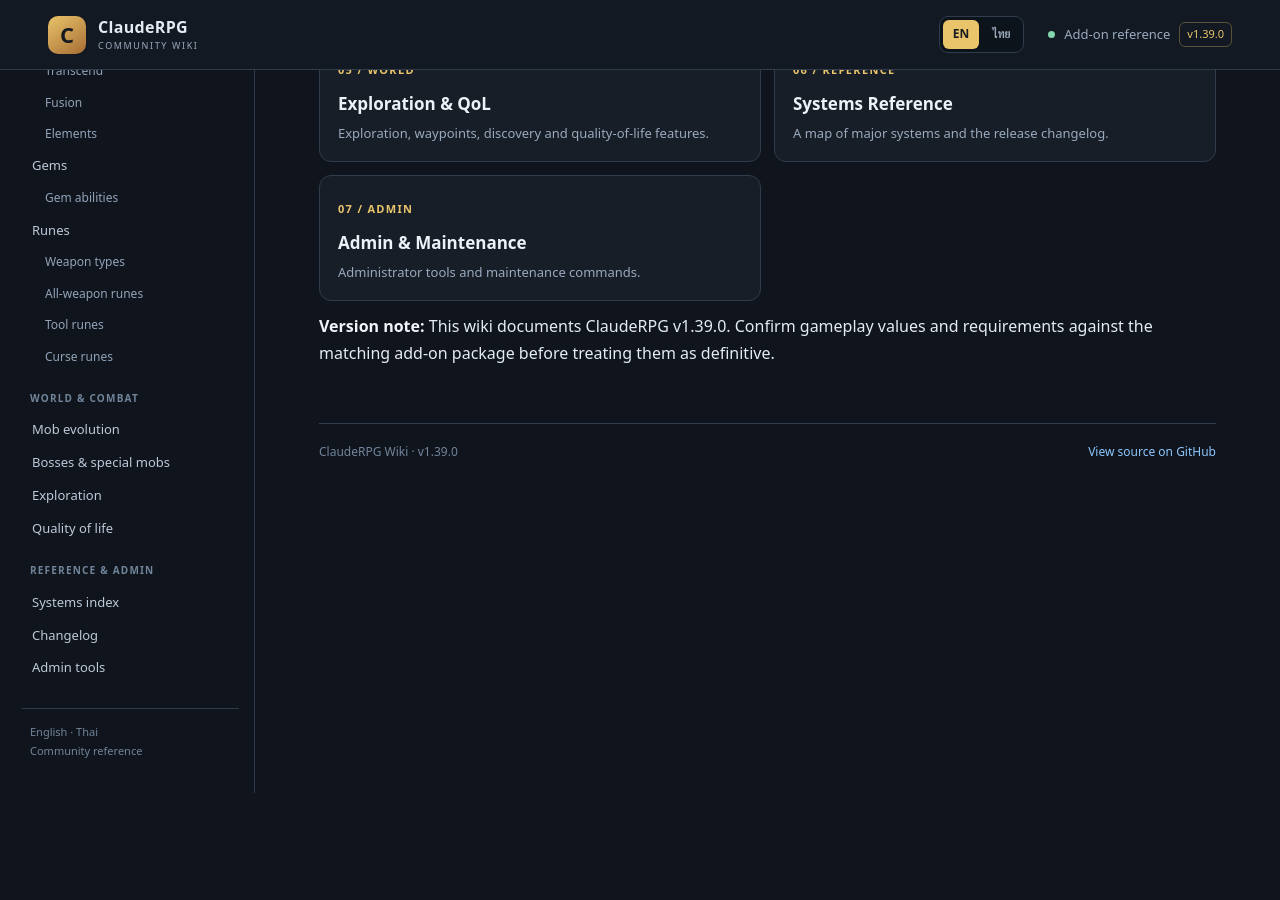
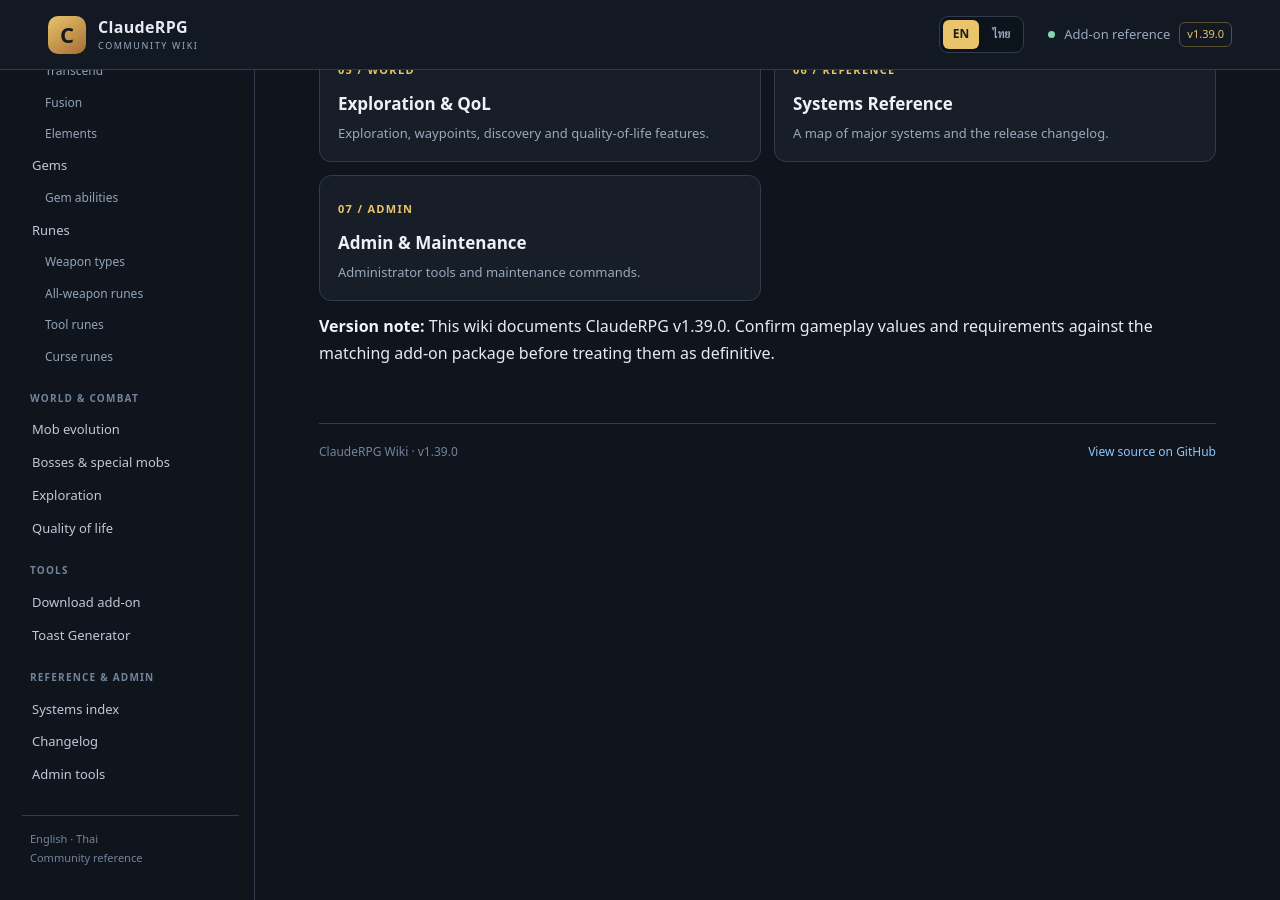
Before and after one commit to miniTorch25/ClaudeRPG-Wiki-V2, a Jekyll site: the page built from index.md, in a window 1280 px wide and 900 px high, scrolled down 843 px. Built offline with Jekyll 4.4.1, drawn with Linux system fonts in a browser that asks for light colours; before the commit the page ends 1636 px from its top, so only the background shows below that.

Commit message:
Add Download and Toast tools to wiki navigation

```diff
--- a/_layouts/default.html
+++ b/_layouts/default.html
@@ -60,6 +60,9 @@
         <a href="{{ '/Bosses-and-Special-Mobs' | relative_url }}"><span data-lang="en">Bosses &amp; special mobs</span><span data-lang="th">บอสและมอนสเตอร์พิเศษ</span></a>
         <a href="{{ '/Exploration' | relative_url }}"><span data-lang="en">Exploration</span><span data-lang="th">การสำรวจ</span></a>
         <a href="{{ '/Quality-of-Life' | relative_url }}"><span data-lang="en">Quality of life</span><span data-lang="th">ระบบอำนวยความสะดวก</span></a>
+        <p class="nav-heading"><span data-lang="en">TOOLS</span><span data-lang="th">เครื่องมือ</span></p>
+        <a href="{{ '/Download' | relative_url }}"><span data-lang="en">Download add-on</span><span data-lang="th">ดาวน์โหลดแอดออน</span></a>
+        <a href="{{ '/Toast-Generator' | relative_url }}"><span data-lang="en">Toast Generator</span><span data-lang="th">เครื่องมือสร้าง Toast</span></a>
         <p class="nav-heading"><span data-lang="en">REFERENCE &amp; ADMIN</span><span data-lang="th">ข้อมูลอ้างอิงและผู้ดูแล</span></p>
         <a href="{{ '/Systems' | relative_url }}"><span data-lang="en">Systems index</span><span data-lang="th">สารบัญระบบ</span></a>
         <a href="{{ '/Changelog' | relative_url }}"><span data-lang="en">Changelog</span><span data-lang="th">บันทึกการเปลี่ยนแปลง</span></a>
```
